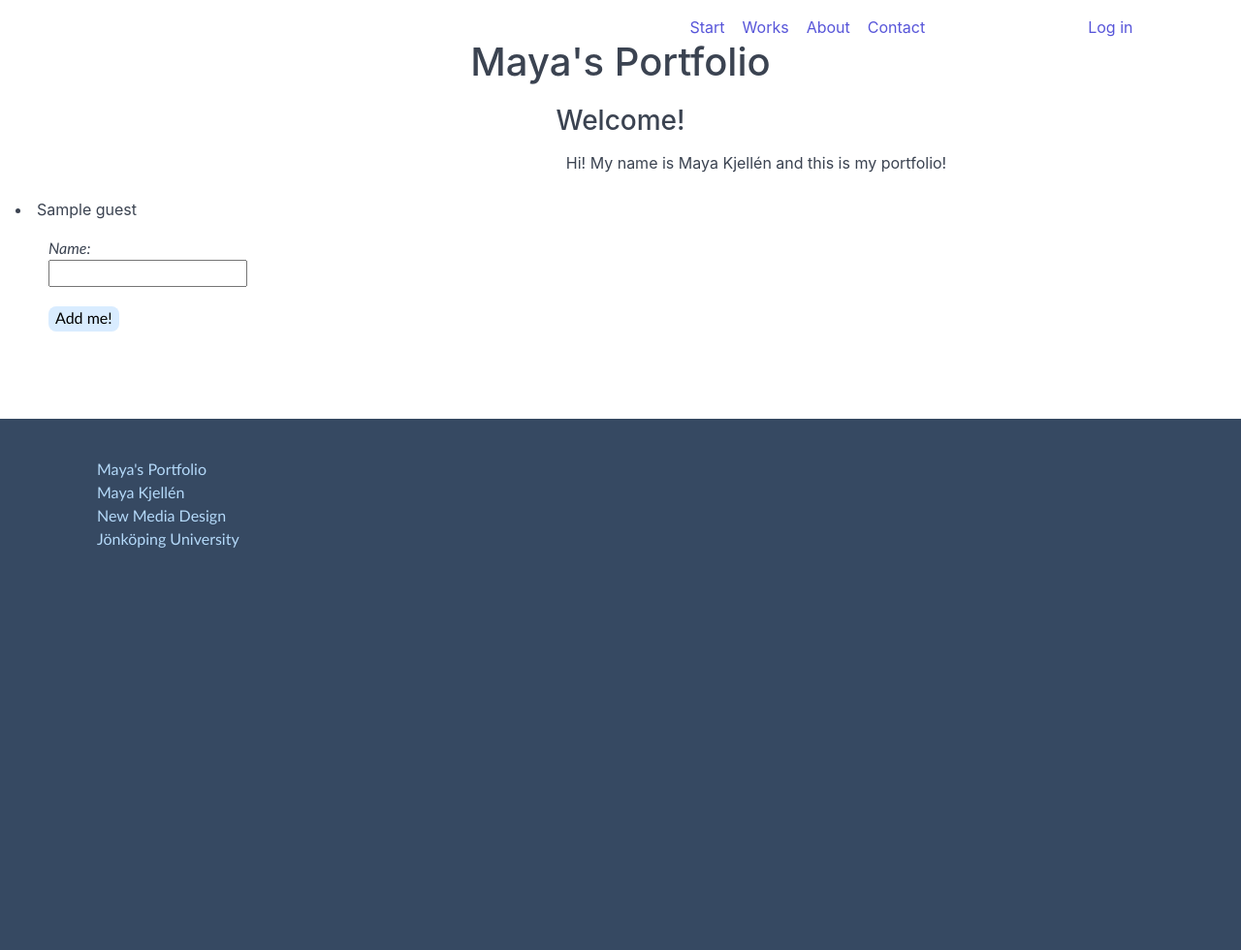
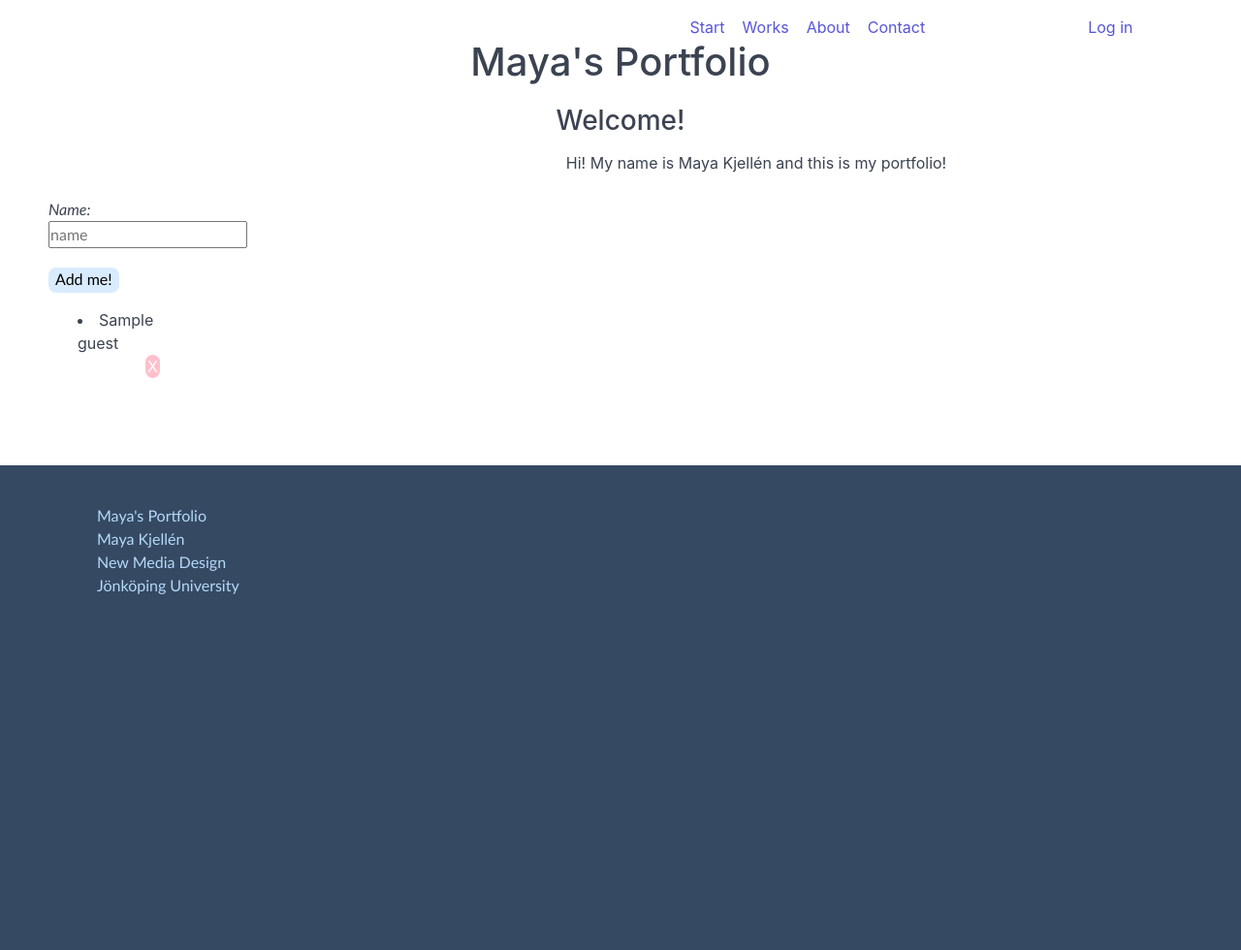
Before and after one commit to maysing/mayaKjellenPortfolio, a Node server app: template views/start.hbs in a window 1280 px wide. Shown: the part 80-1060 px from the top of the page at 97% size. Before the commit the page ends 645 px from the top, so only its background shows below. Run offline with Node 20, Linux system fonts and the light colour scheme; the template is opened without the code that fills it: most values are stand-ins (such as "Sample title", 1, 10 or a date in 2020); some libraries are stand-ins or nearby versions.

Commit message:
Delete Guest

```diff
--- a/main.js
+++ b/main.js
@@ -3,7 +3,6 @@ const expressHandlebars = require('express-handlebars')
 const sqLite3 = require ('sqLite3')
 const db = new sqLite3.Database("mayaKjellenPortfolioDb.db")
 const expressSession = require('express-session')
-
 const fieldEmpty = 0
 const app = express()
 
@@ -13,7 +12,6 @@ const adminUsername = "maya"
 const adminPassword = "password1"
 
 
-
 app.use(
 	expressSession({
 		saveUninitialized: false,
@@ -21,38 +19,25 @@ app.use(
 		secret: "fsecufeoue"
 	})
 )
-
-
-
 app.use(
 	function(request, response, next){
 		response.locals.session = request.session
 		next()
 	}
 )
-
-
 app.engine('hbs', expressHandlebars.engine({
     defaultLayout: 'main.hbs',
 }))
-
-
 app.use(
     express.static('public')
 )
-
-
 app.use(
 	express.urlencoded({
 		extended: false
 	})
 )
-
-
 //Create databases
-
 db.run(`
-
     CREATE TABLE IF NOT EXISTS works(
         id INTEGER PRIMARY KEY AUTOINCREMENT,
         title TEXT,
@@ -61,36 +46,24 @@ db.run(`
         year INTEGER
     )
 `)
-
-
 db.run(`
-
     CREATE TABLE IF NOT EXISTS guests(
         id INTEGER PRIMARY KEY AUTOINCREMENT,
         name TEXT
     )
 `)
-
-
 db.run(`
-
     CREATE TABLE IF NOT EXISTS comments(
         id INTEGER PRIMARY KEY AUTOINCREMENT,
         comment TEXT
     )
 `)
 
-
 //Start Page
-
 app.get('/', function(request, response){
-
     const query = "SELECT * FROM guests ORDER BY id"
-
     const guestInputErrors = []
-
     db.all(query, function(error, guests) {
-
         if(error) {
             guestInputErrors.push("Internal error")
 
@@ -107,68 +80,92 @@ app.get('/', function(request, response){
 
 
 app.post('/', function(request, response){
-
     const name = request.body.name
 
-    const guestInputErrors = []
-
-    if(name.length == fieldEmpty){
-        guestInputErrors.push("Title field can not be empty")
-    }
-
-    if(guestInputErrors.length == 0){
         const query = "INSERT INTO guests (name) VALUES (?)"
         const values = [name]
 
         db.run(query, values, function(error){
-            if(error){
-                guestInputErrors.push("Internal error")
-            }
+            response.redirect("/")
+        })
+})
 
-                const model = {
-                    guestInputErrors
-                }
+app.post("/delete-guest/:id", function(request, response){
 
 
-            response.render('start.hbs', model)
+    const id = request.params.id
 
-        })
+    const query = `DELETE FROM guests WHERE id = ?`
+
+    db.run(query, id, function(error){
+
+        response.redirect("/")
+
+    })
+
+    })
+
+
+    app.get("/update-guest/:id", function(request, response){
+
+        const id = request.params.id
+
+        const query = "SELECT * FROM guests WHERE id = ?"
+
+        const values = [id]
+
+        db.get(query, values, function(error, guests){
+
+        const model = {
+        guests
     }
-})
+        response.render("updateGuest.hbs", model)
+    })
+
+    })
+
+
+
+    app.post('/update-guest/:id', function(request, response){
+
+        const id = request.params.id
+        const name = request.body.name
+
+        const query = `UPDATE guests SET name = ?`
+        const values = [name, id]
+
+            db.run(query, values, function(error){
+
+                response.redirect('/')
+            })
+    })
+
+
+
 
 
 //About Page
-
 app.get('/about', function(request, response){
     response.render('about.hbs')
 })
-
 //Contact Page
-
 app.get('/contact', function(request, response){
     response.render('contact.hbs')
 })
-
 //Administration/Posting Page
-
 app.get('/admin', function(request, response){
     response.render('admin.hbs')
 })
-
 app.post('/admin', function(request, response){
 
     const title = request.body.title
     const link = request.body.link
     const course = request.body.course
     const year = request.body.year
-
-
     const inputErrors = []
-
     if(title.length == fieldEmpty){
         inputErrors.push("Title field can not be empty")
     }
-
     if(year.length == fieldEmpty){
         inputErrors.push("Year field can not be empty")
     }
@@ -179,12 +176,9 @@ app.post('/admin', function(request, response){
     } else if(year < 0){
         inputErrors.push("The year can not be negative")
     }
-
-
     if(inputErrors.length == 0){
         const query = "INSERT INTO works (title, link, course, year) VALUES (?, ?, ?, ?)"
         const values = [title, link, course, year]
-
         db.run(query, values, function(error){
             if(error){
                 inputErrors.push("Internal error")
@@ -192,31 +186,21 @@ app.post('/admin', function(request, response){
             response.redirect('/works')
             }
         })
-
     } else {
         const model = {
             inputErrors
         }
-
         if(!request.session.isLoggedIn){
             inputErrors.push("Not logged in")
         }
-
         response.render('admin.hbs', model)
     }
 })
-
-
 //Works Page
-
 app.get('/works', function(request, response){
-
     const query = "SELECT * FROM works ORDER BY id"
-
     const inputErrors = []
-
     db.all(query, function(error, works) {
-
         if(error) {
             inputErrors.push("Internal error")
 
@@ -224,24 +208,18 @@ app.get('/works', function(request, response){
             const model = {
               works
             }
-
         response.render('works.hbs', model)
         }
 
     })
-
 })
-
-
 //Individual Work Page
-
 app.get("/works/:id", function(request, response){
 
 	const id = request.params.id
 
 	const query = "SELECT * FROM works WHERE id = ?"
     const values = [id]
-
     db.get(query, values, function(error, work){
         if(error){
             inputErrors.push("Internal error")
@@ -298,8 +276,6 @@ app.get("/update-work/:id", function(request, response){
 
 
 
-
-
 app.post('/update-work/:id', function(request, response){
 
     const id = request.params.id
@@ -325,20 +301,7 @@ app.post('/update-work/:id', function(request, response){
 })
 
 
-// app.post("/update-work/:id", function(request, response){
 
-//     const id = request.params.id
-//     const values = [id, title, link, course, year]
-
-//     const query = `UPDATE works SET title = ?, link = ?, course = ?, year = ? WHERE id = ?`
-
-//     db.run(query, values, function(error){
-
-//         response.render("updateWork.hbs")
-
-//     })
-
-//     })
 
 
 //Log in Page
@@ -346,9 +309,7 @@ app.post('/update-work/:id', function(request, response){
 app.get('/login', function(request, response){
     response.render('login.hbs')
 })
-
 app.post("/login", function(request, response){
-
 	const password = request.body.password
 	const username = request.body.username
 
@@ -366,10 +327,8 @@ app.post("/login", function(request, response){
 			failedToLogin: true
 		}
 
-
 		response.render('login.hbs', model)
 	}
 })
 
-
 app.listen(8080)
--- a/public/layout.css
+++ b/public/layout.css
@@ -73,7 +73,9 @@ p {
 }
 
 #worksList {
-    margin-left: 650px;
+    margin-left: 700px;
+    font-family: 'Trebuchet MS', 'Lucida Sans Unicode', 'Lucida Grande', 'Lucida Sans', Arial, sans-serif;
+    font-size: larger;
 }
 
 #adminSection {
@@ -134,3 +136,31 @@ p {
     justify-content: center;
     margin-bottom: 10px;
 }
+
+.CRUDButtons {
+    margin-left: 727px;
+    margin-top: 20px;
+    padding-right: 7px;
+    padding-left: 7px;
+    padding-bottom: 2px;
+    background-color: rgb(217, 236, 255);
+    border-radius: 8px;
+    border: none;
+}
+
+
+#guestDeleteButton {
+    background-color: pink;
+    border: none;
+    border-radius: 9px;
+    color: white;
+    padding-left: 2px;
+    padding-right: 2px;
+    margin-left: 70px;
+}
+
+
+#guestList {
+    width: 100px;
+    margin-left: 80px;
+}
--- a/views/layouts/main.hbs
+++ b/views/layouts/main.hbs
@@ -15,7 +15,7 @@
 <header class="navbar">
   <div class="p-2">
     <section class="navbar-center">
-    <a href="">
+    <a href="/">
         <h2>Maya's Portfolio</h2>
         </a>
   </section>
--- a/views/start.hbs
+++ b/views/start.hbs
@@ -16,29 +16,25 @@
     </ul>
 {{/if}}
 
-
-{{#if guests.length}}
-
-    <ul id="guestsList">
-        {{#each guests}}
-            <li> {{name}} </li>
-        {{/each}}
-    </ul>
-
-{{else}}
-
-    <p>At the moment we have no guests to display</p>
-
-{{/if}}
-
-
-
-
-
 <form id="guestbookForm" action="" method="post">
 
-		Name: <input type="text" name="name">
+		Name: <input type="text" name="name" placeholder="name">
 
 	<input class="formButtons" type="submit" value="Add me!">
 
 </form>
+
+
+{{#if guests.length}}
+
+    <ul id="guestList">
+        {{#each guests}}
+            <li> {{name}}
+                <form action="/delete-guest/{{id}}" method="POST">
+                    <input id="guestDeleteButton" type="submit" value="X">
+                </form>
+         </li>
+            {{/each}}
+    </ul>
+
+{{/if}}
```
Also changed, not shown: views/work.hbs (+0 -9 lines), mayaKjellenPortfolioDb.db, views/updateGuest.hbs (added).
